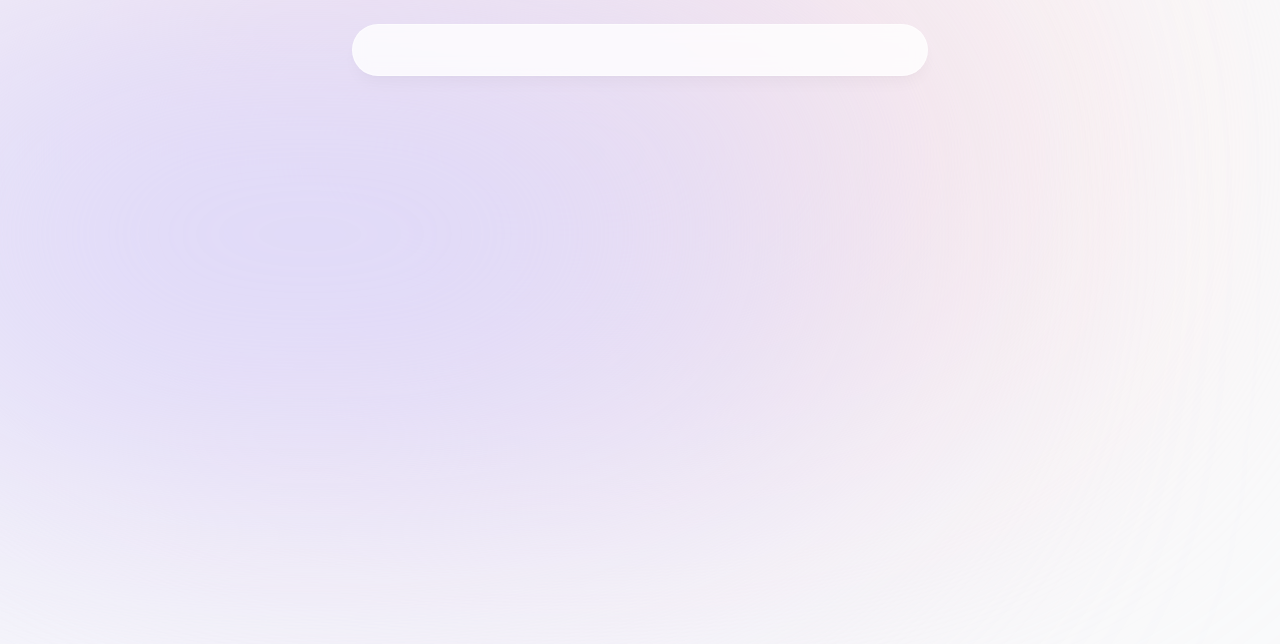
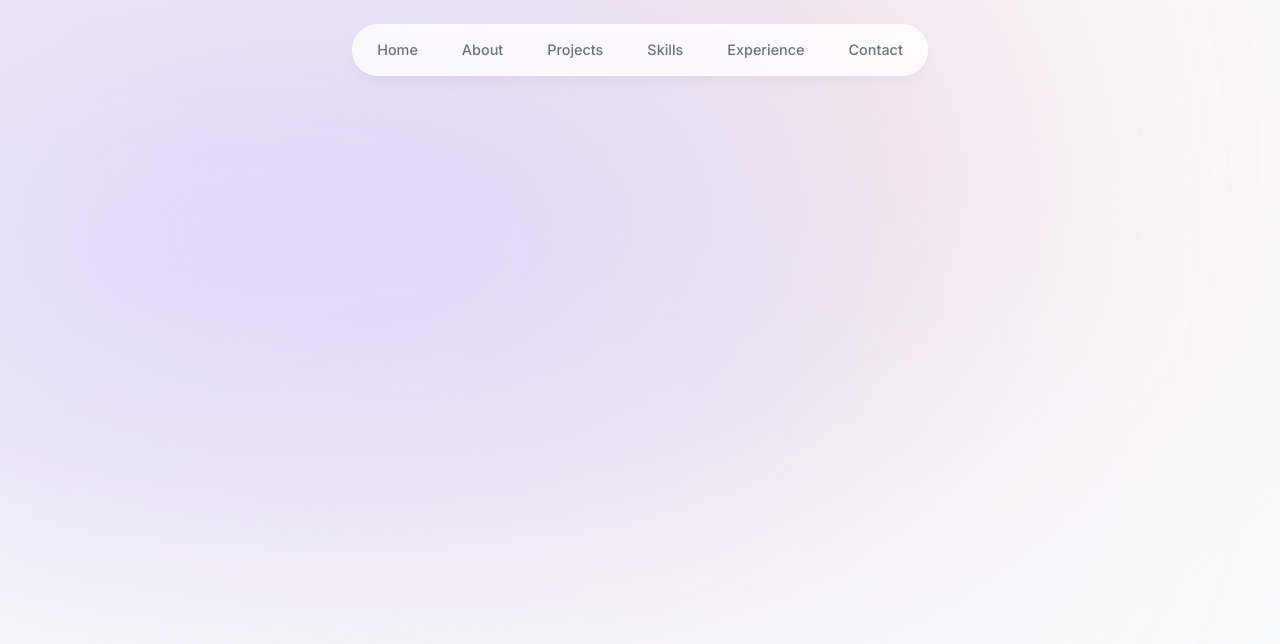
Before and after one commit to alex-dev742/portfolio, a Next.js app: page / in a window 1280 px wide. Shown: the top 644 px of the page. Built offline with nearby package versions, Linux system fonts and the light colour scheme.

Commit message:
chore: Update header component with navigation links

```diff
--- a/components/header.tsx
+++ b/components/header.tsx
@@ -1,8 +1,8 @@
 "use client";
 
-import React from "react";
 import { motion } from "framer-motion";
 import { links } from "@/lib/data";
+import Link from "next/link";
 
 export default function Header() {
   return (
@@ -14,7 +14,23 @@ export default function Header() {
       ></motion.div>
 
       <nav className="flex fixed top-[0.15rem] left-1/2 h-12 -translate-x-1/2 py-2 sm:top-[1.7rem] sm:h-[initial] sm:py-0">
-        <ul></ul>
+        <ul className="flex w-[22rem] flex-wrap items-center justify-center gap-y-1 text-[0.9rem] font-medium text-gray-500 sm:w-[initial] sm:flex-nowrap sm:gap-5">
+          {links.map((link) => (
+            <motion.li
+              className="flex items-center justify-center h-3/4"
+              key={link.hash}
+              initial={{ y: -100, opacity: 0 }}
+              animate={{ y: 0, opacity: 1 }}
+            >
+              <Link
+                className="flex items-center justify-center w-full px-3 py-3 transition hover:text-gray-950"
+                href={link.hash}
+              >
+                {link.name}
+              </Link>
+            </motion.li>
+          ))}
+        </ul>
       </nav>
     </header>
   );
```
